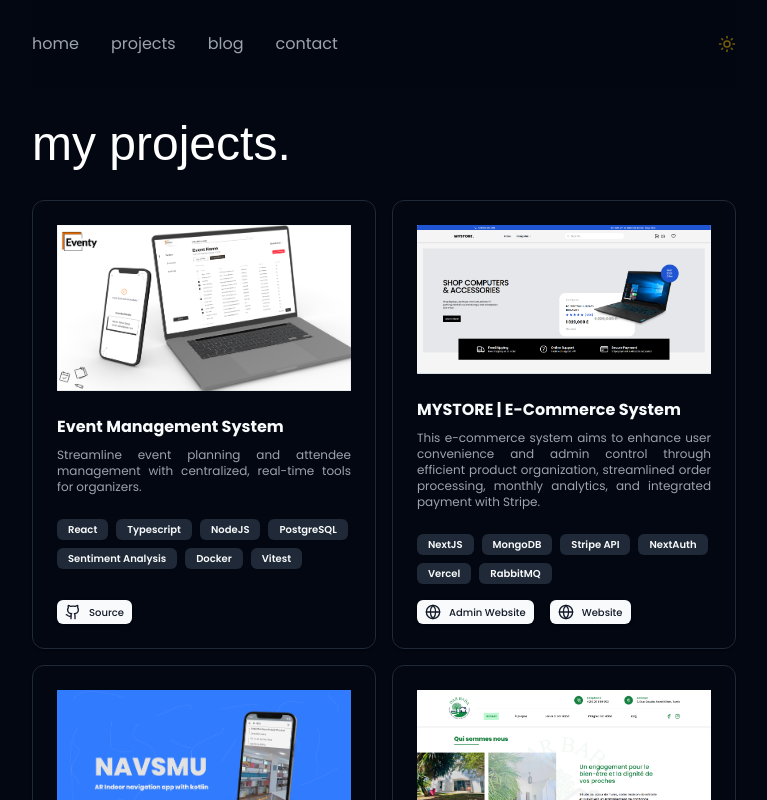
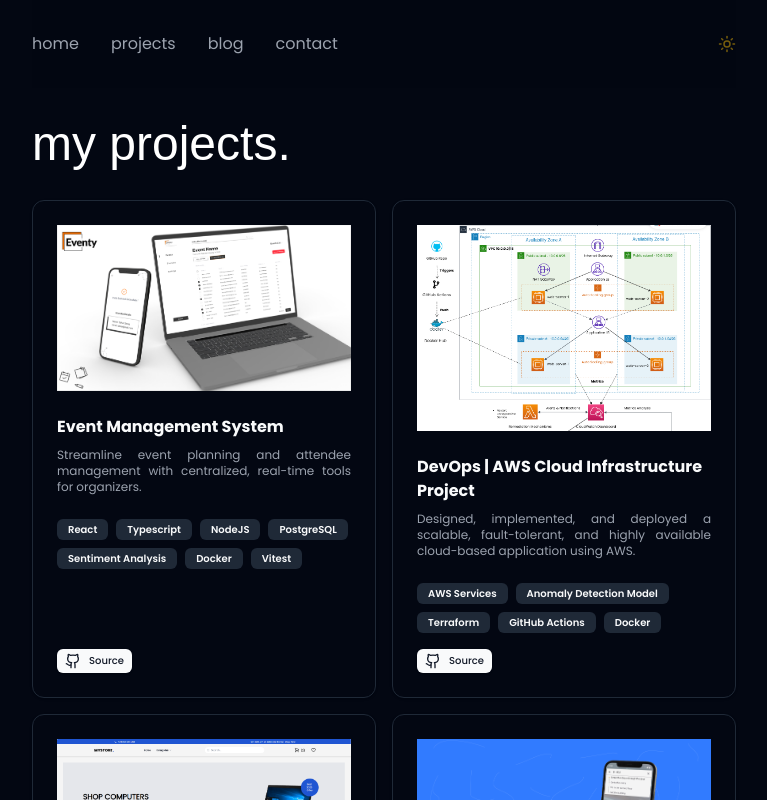
Before and after one commit to Walids35/website, a Next.js app: page /projects in a window 1280 px wide. Shown: the top 800 px of the page, without its empty margins (256-1023 px from the left). Built offline with nearby package versions, Linux system fonts and the light colour scheme; a web font is replaced by a local one.

Commit message:
Added AWS Project

```diff
--- a/src/data/projects.ts
+++ b/src/data/projects.ts
@@ -5,6 +5,13 @@
         image: '/projects/eventmana.PNG',
         source: 'https://github.com/MedtechSeniorProject',
         keywords: ['React', 'Typescript', 'NodeJS', 'PostgreSQL', 'Sentiment Analysis', "Docker","Vitest"]
+    },
+    {
+        title: 'DevOps | AWS Cloud Infrastructure Project',
+        description: 'Designed, implemented, and deployed a scalable, fault-tolerant, and highly available cloud-based application using AWS. ',
+        source: 'https://github.com/Walids35/aws-project',
+        image: '/projects/AWS.PNG',
+        keywords: ['AWS Services', 'Anomaly Detection Model', 'Terraform', 'GitHub Actions', 'Docker']
     },
     {
         title: 'MYSTORE | E-Commerce System',
```
Also changed, not shown: public/projects/AWS.png (added).
